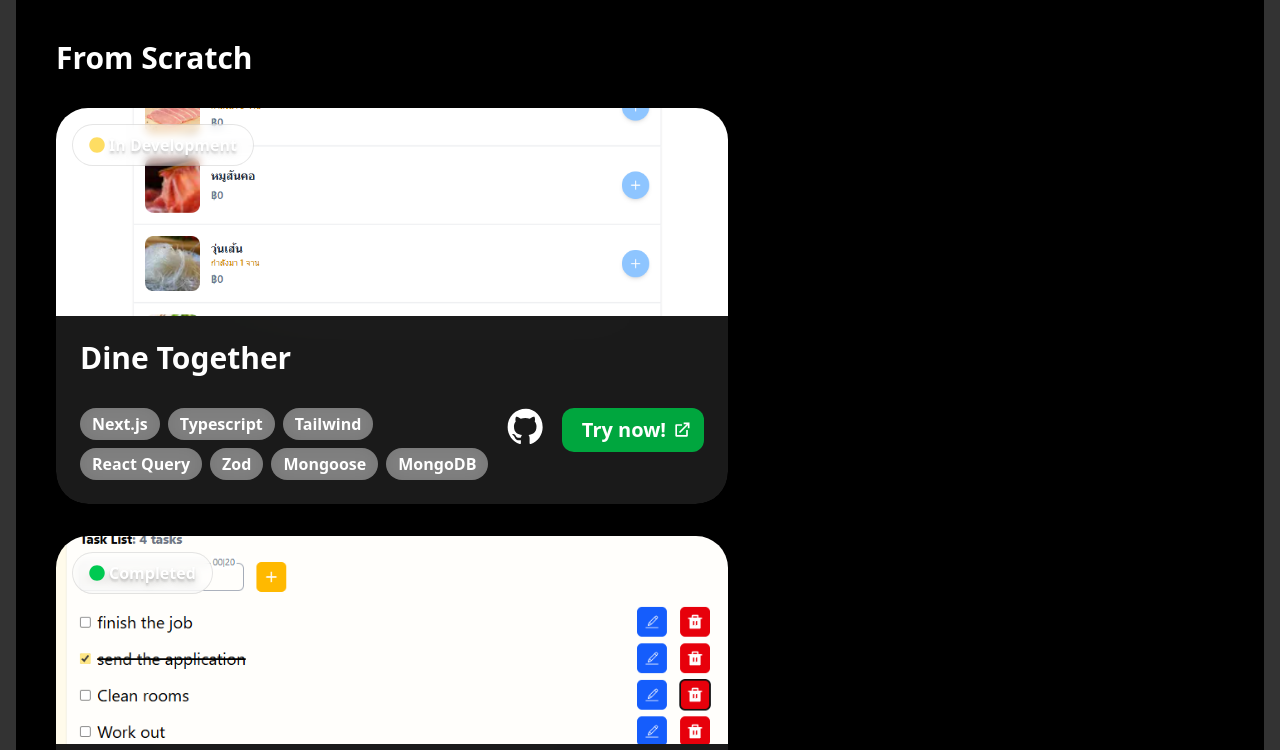
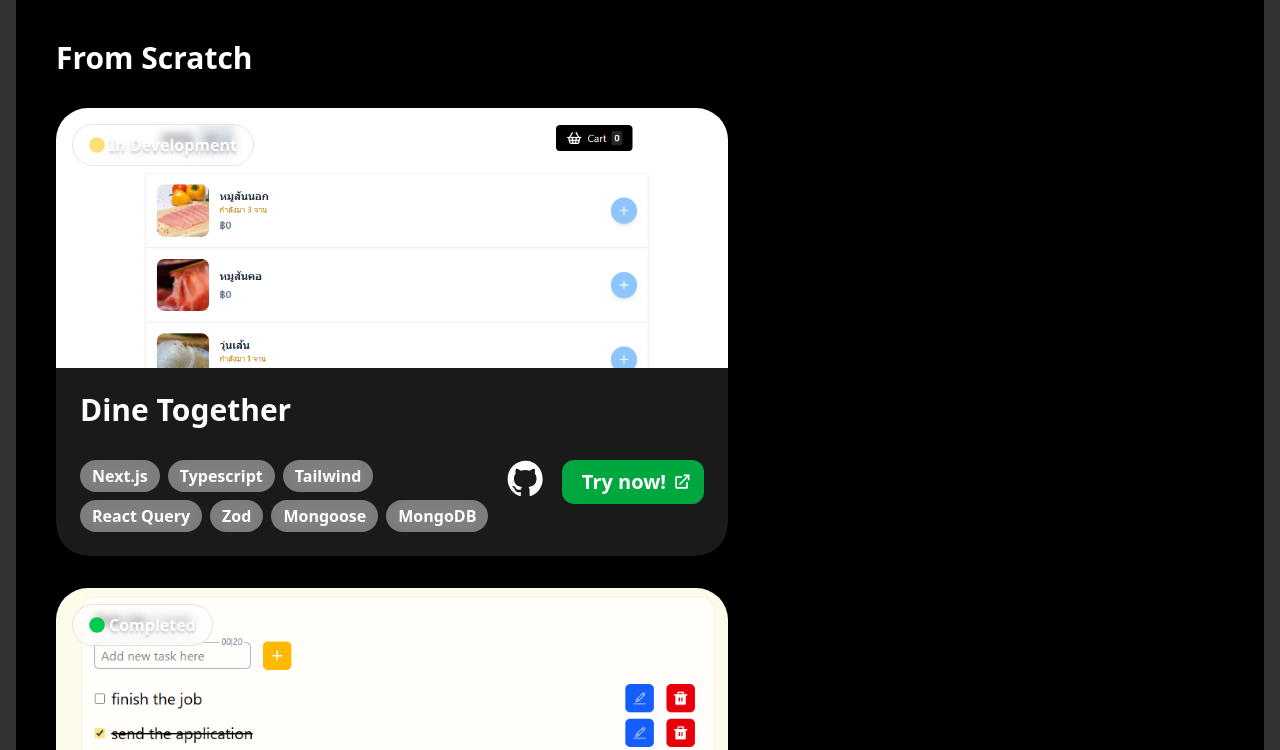
Before and after one commit to Imperator7/portfolio-next, a Next.js app: page / in a window 1280 px wide. Shown: the part 1258-2008 px from the top of the page. Built offline with nearby package versions, Linux system fonts and the light colour scheme.

Commit message:
refactor: improve Image component to have correct aspect ratio

```diff
--- a/components/Project.jsx
+++ b/components/Project.jsx
@@ -17,13 +17,15 @@ export default function Project({
 }) {
   return (
     <div className="relative w-full max-w-2xl rounded-4xl bg-gray backdrop-blur-sm overflow-hidden">
-      <div className="relative w-full sm:h-52 aspect-[16/9] overflow-hidden">
+      <div className="relative w-full h-40 sm:h-65 aspect-[16/9] overflow-hidden">
         <Image
           src={`/${img}`}
-          fill
+          height={0}
+          width={0}
           alt={name}
-          quality={90}
-          className="object-cover scale-105"
+          sizes="100vw"
+          quality={75}
+          style={{ width: '100%', height: 'auto' }}
         />
         <ProjectStatusBar stage={stage} />
       </div>
```
